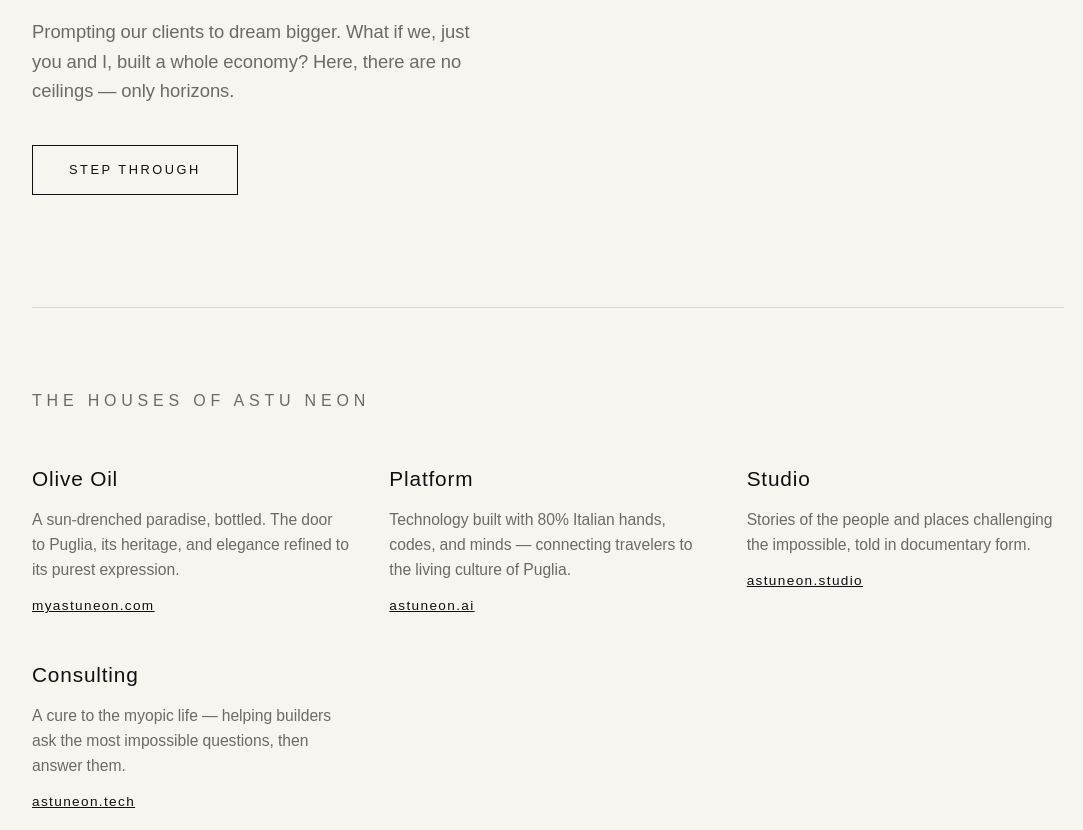
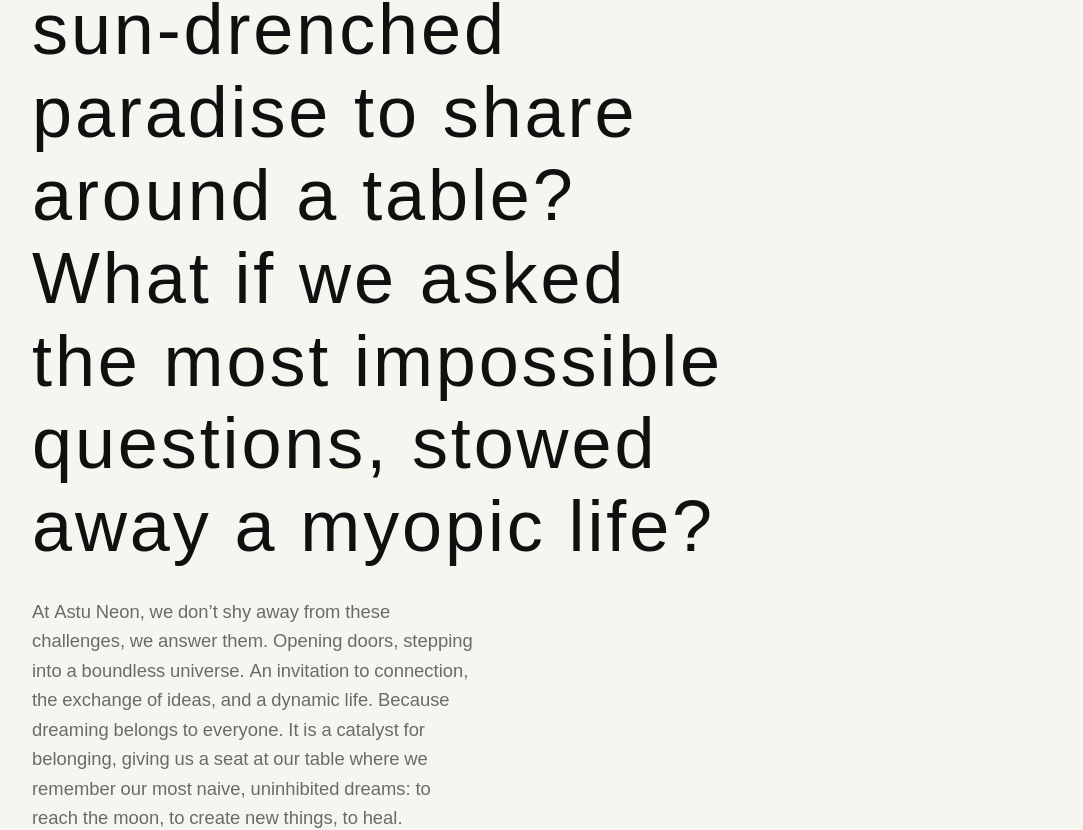
Before and after one commit to AstuNeonDave/astuneon-site, a Next.js app: page / in a window 1280 px wide. Shown: the part 500-1330 px from the top of the page, without its empty margins (92-1175 px from the left). Built offline with nearby package versions, Linux system fonts and the light colour scheme; a web font is replaced by a local one.

Commit message:
Replace homepage copy with Masha's final elevator speech

```diff
--- a/app/page.tsx
+++ b/app/page.tsx
@@ -9,57 +9,25 @@
         </header>
 
         <section className="hero">
-          <h1>An ecosystem for resilience and innovation.</h1>
+          <h1>
+            What if we, just you and I, built a whole economy? Bottled a
+            sun-drenched paradise to share around a table? What if we asked the
+            most impossible questions, stowed away a myopic life?
+          </h1>
           <p>
-            Prompting our clients to dream bigger. What if we, just you and I,
-            built a whole economy? Here, there are no ceilings — only horizons.
+            At Astu Neon, we don’t shy away from these challenges, we answer
+            them. Opening doors, stepping into a boundless universe. An
+            invitation to connection, the exchange of ideas, and a dynamic
+            life. Because dreaming belongs to everyone. It is a catalyst for
+            belonging, giving us a seat at our table where we remember our most
+            naive, uninhibited dreams: to reach the moon, to create new things,
+            to heal. Challenging the impossible. Building it with our own
+            hands.
           </p>
-          <a className="cta" href="mailto:dave@astuneon.co">
-            Step Through
-          </a>
-        </section>
-
-        <section className="houses">
-          <h2>The Houses of Astu Neon</h2>
-          <div className="house-grid">
-            <div className="house">
-              <h3>Olive Oil</h3>
-              <p>
-                A sun-drenched paradise, bottled. The door to Puglia, its
-                heritage, and elegance refined to its purest expression.
-              </p>
-              <a href="https://myastuneon.com">myastuneon.com</a>
-            </div>
-            <div className="house">
-              <h3>Platform</h3>
-              <p>
-                Technology built with 80% Italian hands, codes, and minds —
-                connecting travelers to the living culture of Puglia.
-              </p>
-              <a href="https://astuneon.ai">astuneon.ai</a>
-            </div>
-            <div className="house">
-              <h3>Studio</h3>
-              <p>
-                Stories of the people and places challenging the impossible,
-                told in documentary form.
-              </p>
-              <a href="https://astuneon.studio">astuneon.studio</a>
-            </div>
-            <div className="house">
-              <h3>Consulting</h3>
-              <p>
-                A cure to the myopic life — helping builders ask the most
-                impossible questions, then answer them.
-              </p>
-              <a href="https://astuneon.tech">astuneon.tech</a>
-            </div>
-          </div>
         </section>
 
         <footer className="footer">
           <span>© {new Date().getFullYear()} Astu Neon, Inc.</span>
-          <span>Because dreaming belongs to everyone.</span>
         </footer>
       </div>
     </main>
```
